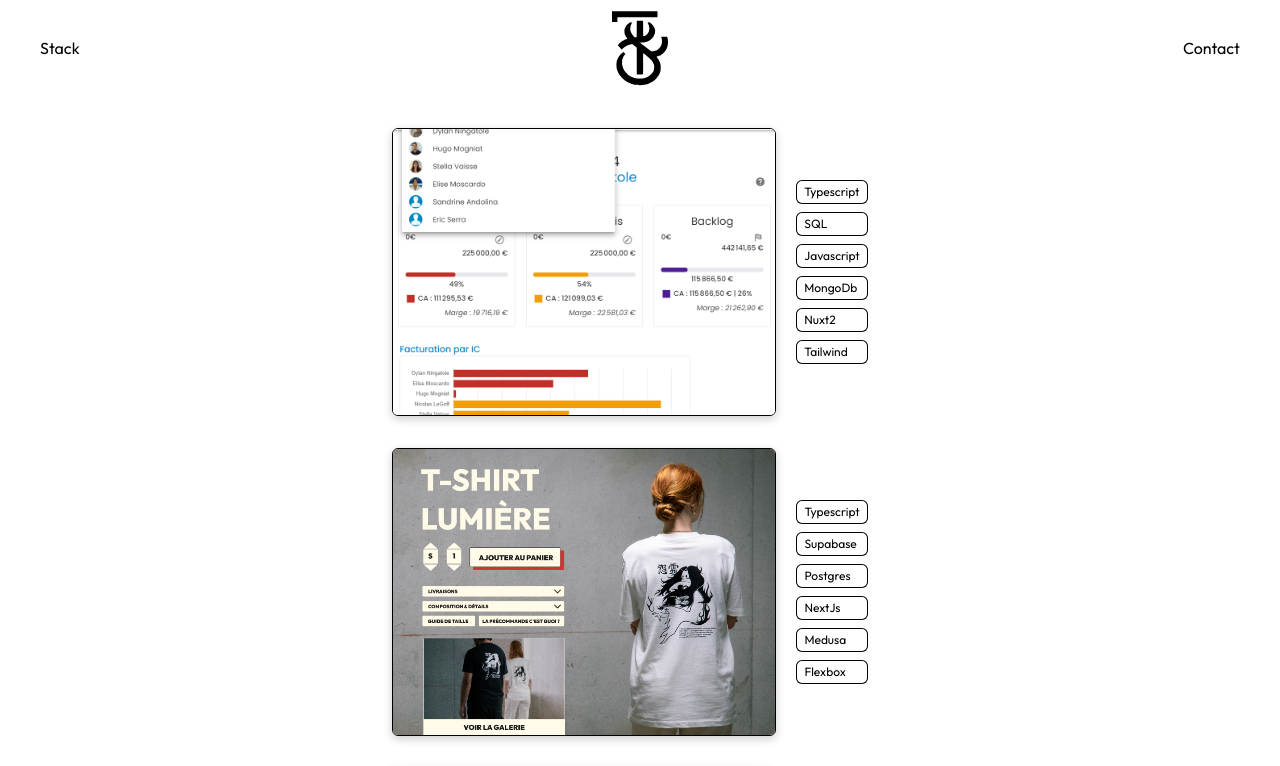
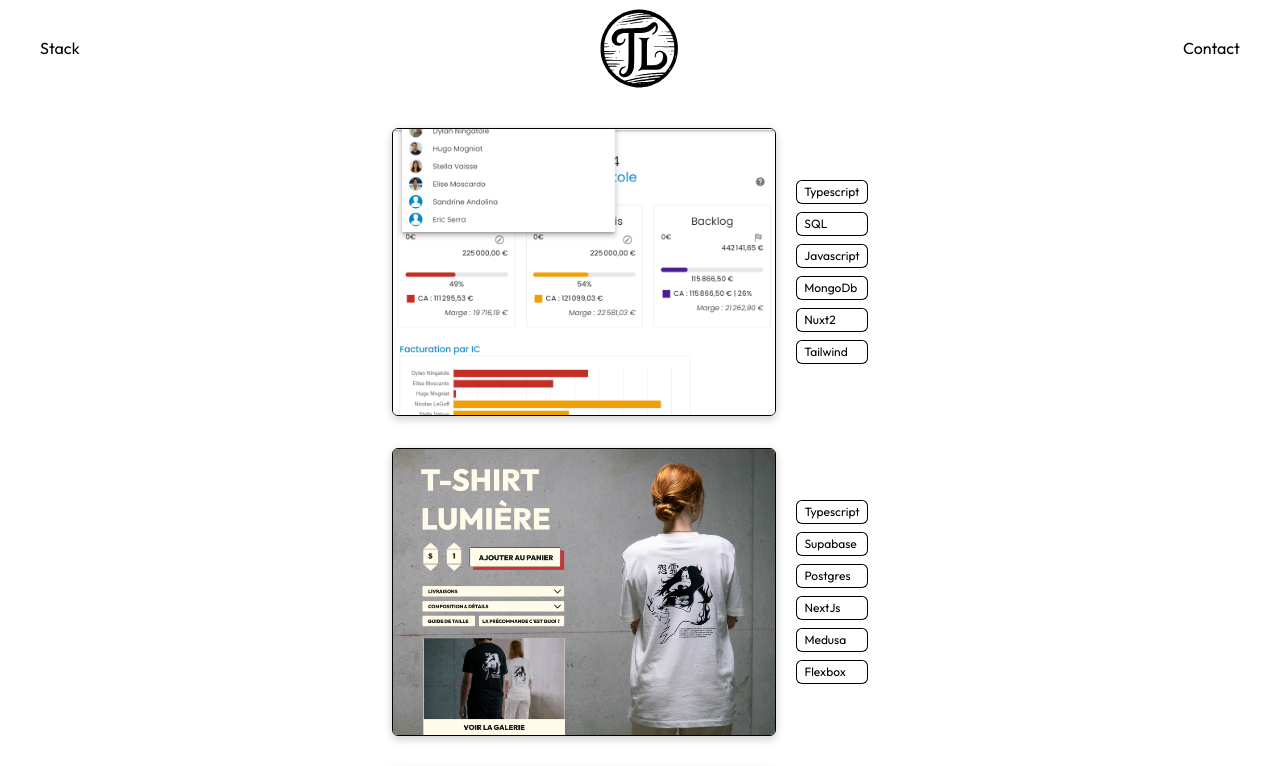
Before and after one commit to TheoLalande/portefolio, a Next.js app: page / in a window 1280 px wide. Shown: the top 766 px of the page. Built offline with nearby package versions, Linux system fonts and the light colour scheme.

Commit message:
changement logo

```diff
--- a/src/app/components/common/Navbar.jsx
+++ b/src/app/components/common/Navbar.jsx
@@ -9,7 +9,7 @@ const Navbar = () => {
       </a>
       <div className="relative flex w-10 h-10  sm:w-12 sm:h-12 md:w-16 md:h-16 lg:w-20 lg:h-20">
         <Image
-          src="/logo.svg"
+          src="/logo2.svg"
           alt="logo"
           fill
           className="object-contain w-10 h-10"
```
Also changed, not shown: public/logo2.svg (added).
